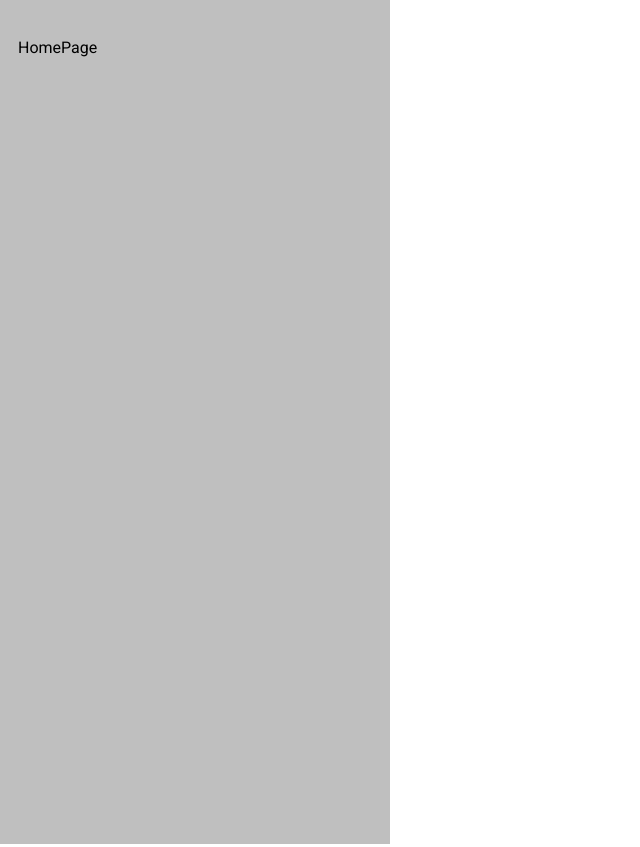
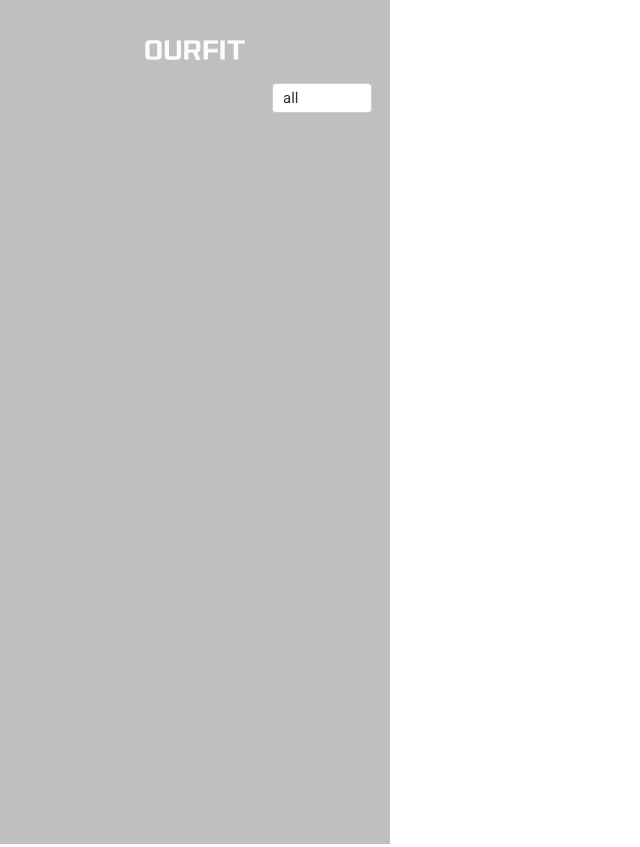
Before and after one commit to 0urFit/OurFit_Client, a Next.js app: page /home in a window 1280 px wide. Shown: the whole page, without its empty margins (0-640 px from the left). Built offline with nearby package versions, Linux system fonts and the light colour scheme.

Commit message:
feat: select box 추가

```diff
--- /dev/null
+++ b/src/components/home/index.tsx
@@ -0,0 +1,52 @@
+import Image from 'next/image';
+import { H } from './style';
+import OurfitLogo from '../../../public/assets/Ourfit_logo.png';
+import Select, { StylesConfig } from 'react-select';
+import React, { useId } from 'react';
+
+const Home = () => {
+    const test = [
+        { value: 'all', label: 'all' },
+        { value: 'chocolate', label: 'Chocolate' },
+        { value: 'strawberry', label: 'Strawberry' },
+        { value: 'vanilla', label: 'Vanilla' },
+    ];
+
+    const customStlyes: StylesConfig = {
+        control: provided => ({
+            ...provided,
+            width: '6.25rem',
+            height: '1.875rem',
+            fontSize: '0.9375rem',
+            boxSizing: 'border-box',
+            minHeight: 0,
+        }),
+        dropdownIndicator: () => ({
+            display: 'none',
+        }),
+        indicatorsContainer: () => ({
+            display: 'none',
+        }),
+        placeholder: () => ({
+            fontWeight: 'bold',
+            color: '#000',
+        }),
+        option: (provided, { isFocused }) => ({
+            ...provided,
+            color: isFocused ? '#00A8E1' : 'black',
+        }),
+    };
+
+    return (
+        <>
+            <H.LogoBox>
+                <Image src={OurfitLogo} width={100} height={20} alt="로고" />
+            </H.LogoBox>
+            <H.SelectBox>
+                <Select instanceId={useId()} placeholder="운동선택" options={test} styles={customStlyes} defaultValue={test[0]} />
+            </H.SelectBox>
+        </>
+    );
+};
+
+export default Home;
--- /dev/null
+++ b/src/components/home/style.ts
@@ -0,0 +1,14 @@
+import styled from 'styled-components';
+
+const H = {
+    LogoBox: styled.div`
+        text-align: center;
+        margin-bottom: 1.2219rem;
+    `,
+    SelectBox: styled.div`
+        display: flex;
+        justify-content: right;
+    `,
+};
+
+export { H };
--- a/src/pages/home/index.tsx
+++ b/src/pages/home/index.tsx
@@ -1,5 +1,7 @@
+import Home from '@/components/home';
+
 const HomePage = () => {
-    return <>HomePage</>;
+    return <Home />;
 };
 
 export default HomePage;
```
